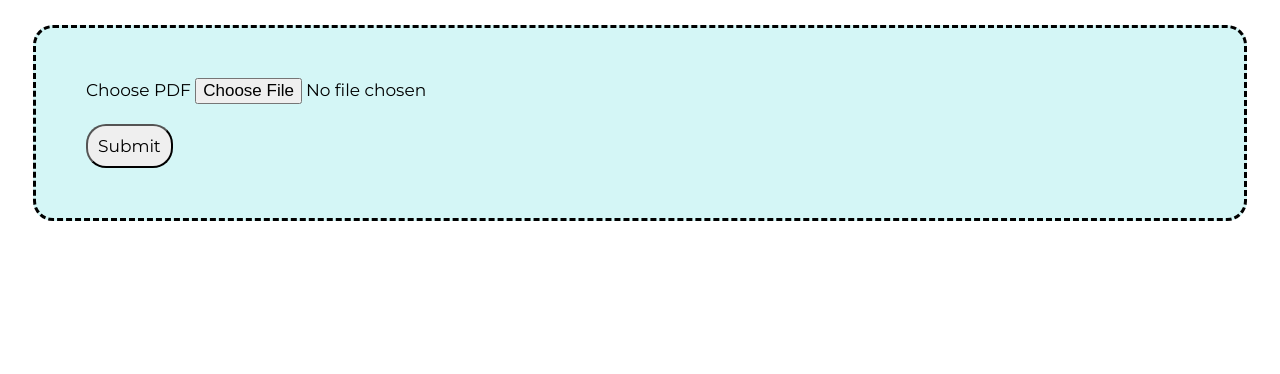
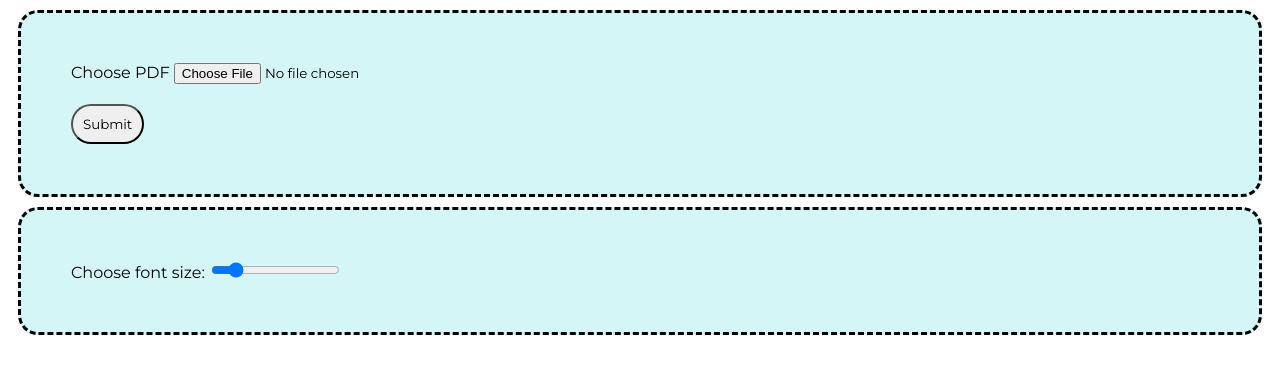
Before and after one commit to aprentix/pdf2html, a website: page index.html in a window 1280 px wide. Drawn offline with Linux system fonts and the light colour scheme.

Commit message:
change_font_size

```diff
--- a/estilo.css
+++ b/estilo.css
@@ -2,7 +2,6 @@
     padding: 0;
     font-family: "Montserrat", sans-serif;
     font-optical-sizing: auto;
-    font-size: 17px;
     font-weight: 400;
 }
 
@@ -11,13 +10,16 @@ input#file-upload-button{
 }
 
 .info{
-    margin: 25px;
+    margin: 10px;
     background-color: rgba(205, 245, 245, 0.855);
     padding: 50px;
     border-radius: 20px;
     border-style: dashed;
     word-break: break-all;
     overflow-x: scroll;
+}
+.info::-webkit-scrollbar {
+    display: none;
 }
 button{
     margin-top: 20px;
@@ -27,10 +29,11 @@ button{
 #contenido{
     padding: 50px;
     line-height: 1.8;
+    font-size: 44px;
 }
 
 ::selection {
-    background-color: rgb(127, 218, 230); /* Color de fondo cuando el texto es seleccionado */
-    color: black; /* Color del texto seleccionado */
+    background-color: rgb(127, 218, 230);
+    color: black;
     text-decoration: underline;
 }
--- a/index.html
+++ b/index.html
@@ -23,6 +23,10 @@
             </div>
         </form>
     </div>
+    <div class="info">
+        <label for="fontSizeInput">Choose font size:</label>
+    <input type="range" id="fontSizeInput" name="fontSizeInput" min="10" max="50" value="16">
+    </div>
 
     <div id="contenido"></div>
     <script src="script.js"></script>
--- a/script.js
+++ b/script.js
@@ -2,6 +2,13 @@ const fileInput = document.getElementById('file');
 const fileListDiv = document.getElementById('fileList');
 const uploadForm = document.getElementById('uploadForm');
 const contenido = document.getElementById('contenido');
+const fontSizeInput = document.getElementById('fontSizeInput');
+
+fontSizeInput.addEventListener('input', function() {
+    const fontSize = fontSizeInput.value + 'px';
+    contenido.style.fontSize = fontSize;
+});
+
 
 fileInput.addEventListener('change', () => {
     const files = fileInput.files;
```
